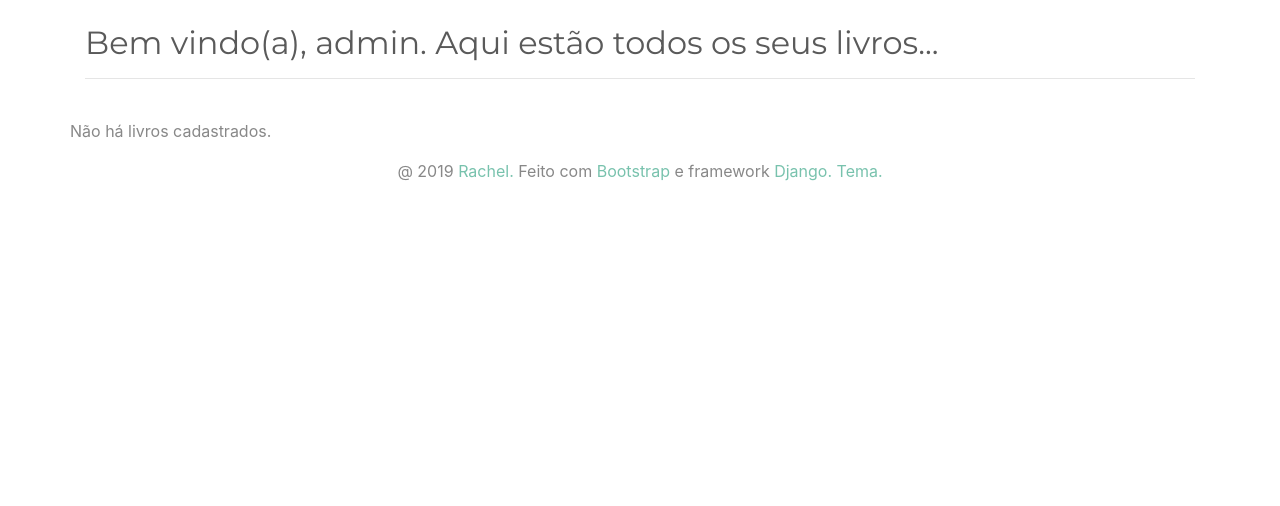
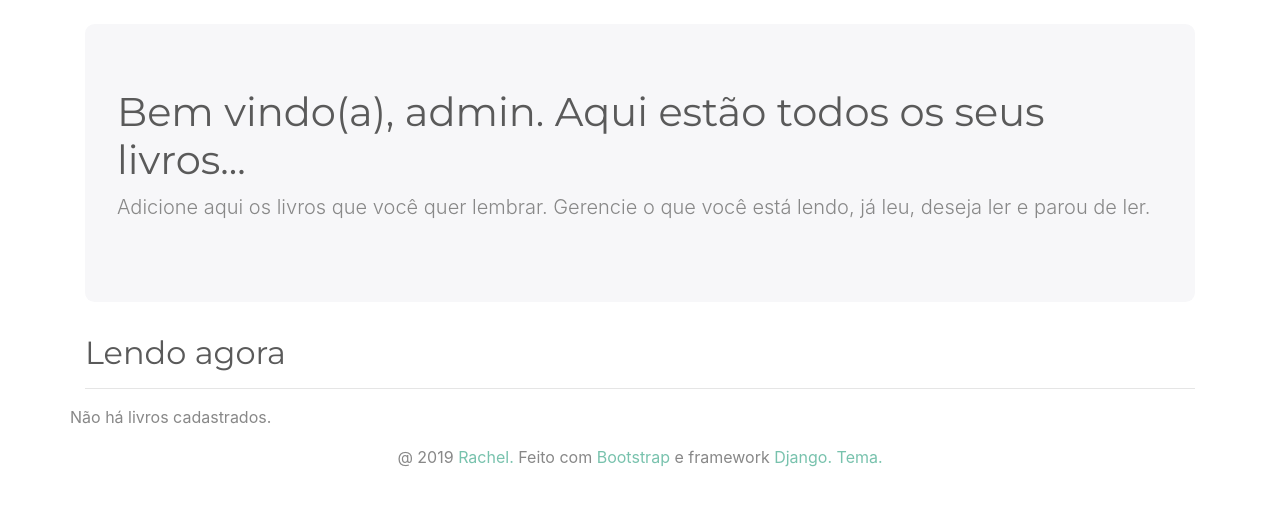
Before and after one commit to paullarachel/NemLi, a Django app: page /inicio in a window 1280 px wide. Shown: the part 56-562 px from the top of the page. Run offline with Django 3.2, Linux system fonts and the light colour scheme; a user stored in the database is signed in; data comes from the database, SQL or seed files in the repository; some libraries are stand-ins or nearby versions.

Commit message:
atualizando interface

```diff
--- a/src/nemli/gerenciador/templates/gerenciador/inicio.html
+++ b/src/nemli/gerenciador/templates/gerenciador/inicio.html
@@ -50,9 +50,13 @@
         <div class="container">
           <div class="row">
             <div class="col-sm">
-                <h2>Bem vindo(a), {{user.username}}. Aqui estão todos os seus livros...</h2>
+                <div class="jumbotron">
+                    <h1 class="">Bem vindo(a), {{user.username}}. Aqui estão todos os seus livros...</h1>
+                    <p class="lead">Adicione aqui os livros que você quer lembrar. Gerencie o que você está lendo, já leu, deseja ler e parou de ler.</p>
+                  </div>
+                <h2>Lendo agora</h2>
                 <hr>
-                <br>
+
                 {% if messages %}
                   {% for msg in messages %}
                         <div class="alert alert-dismissible alert-success">
@@ -69,11 +73,10 @@
                 <div class="row">
                               {% if livros %}
                               {% for livro in livros %}
-                              <div class="col-sm-3">
+                              <div class="col-sm">
                                   <div class="">
-                                     <img src="{{livro.capa}}" alt="{{livro.nome}}" class="rounded img-thumbnail">
+                                      <a href="{% url 'gerenciador:excluirLivro' livro.id %}"><img style="width:200px;height:300px;" src="{{livro.capa}}" alt="{{livro.nome}}" class=" rounded img-thumbnail"></a>
                                      <br>
-                                     <a href="{% url 'gerenciador:excluirLivro' livro.id %}"><button type="button" class="btn btn-danger btn-sm">Excluir</button></a>
                                 </div>
                               </div>
                               {% endfor %}
@@ -148,7 +151,7 @@
                         <div class="form-group">
                             <fieldset>
                               <label class="control-label" for="readOnlyInput">Sinopse:</label>
-                              <input class="form-control" name="sinopse" id="sinopse" type="text" placeholder="" readonly="">
+                              <textarea class="form-control" name="sinopse" id="sinopse" type="text" placeholder="" readonly=""></textarea>
                             </fieldset>
                           </div>
 
```
